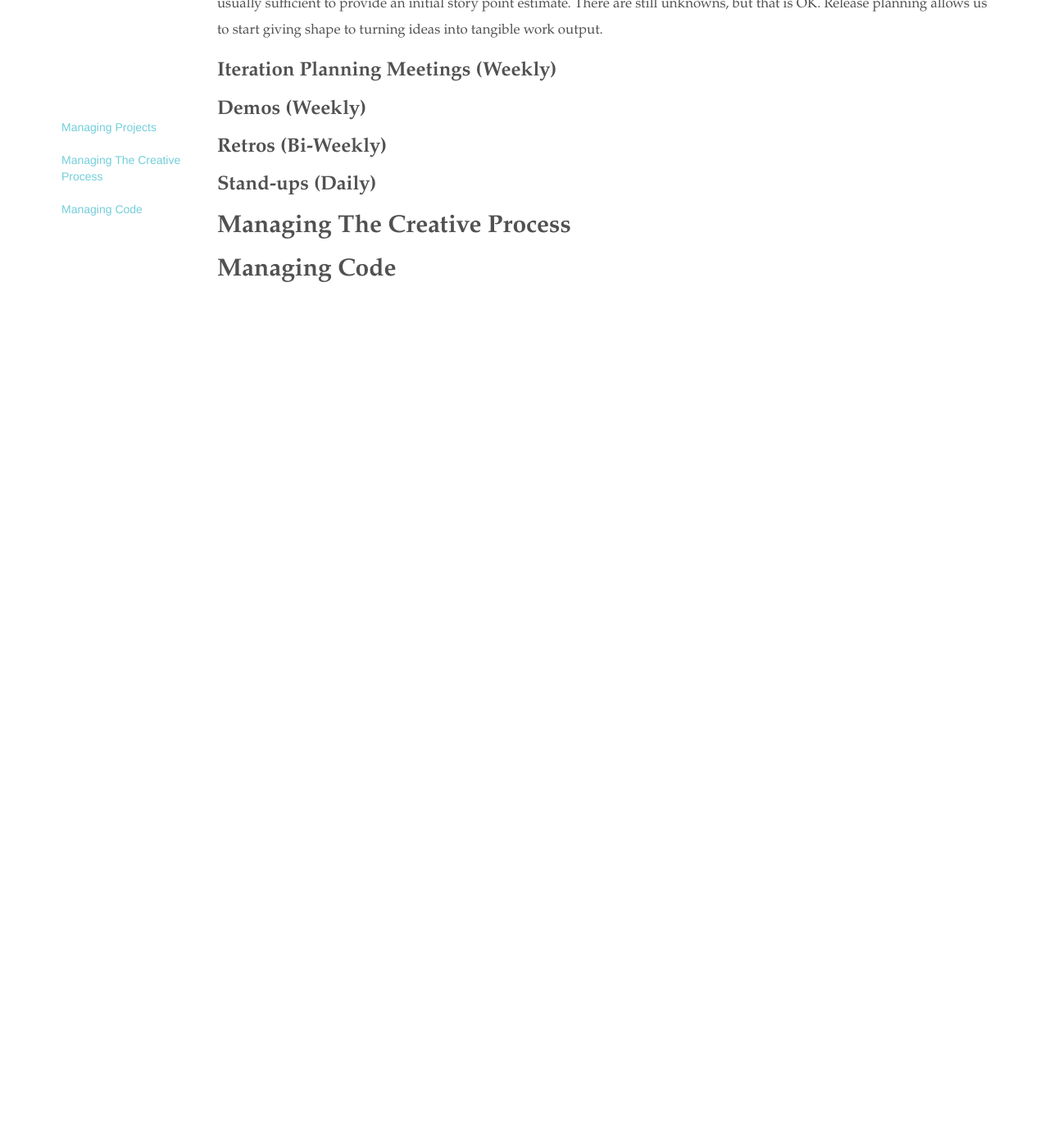
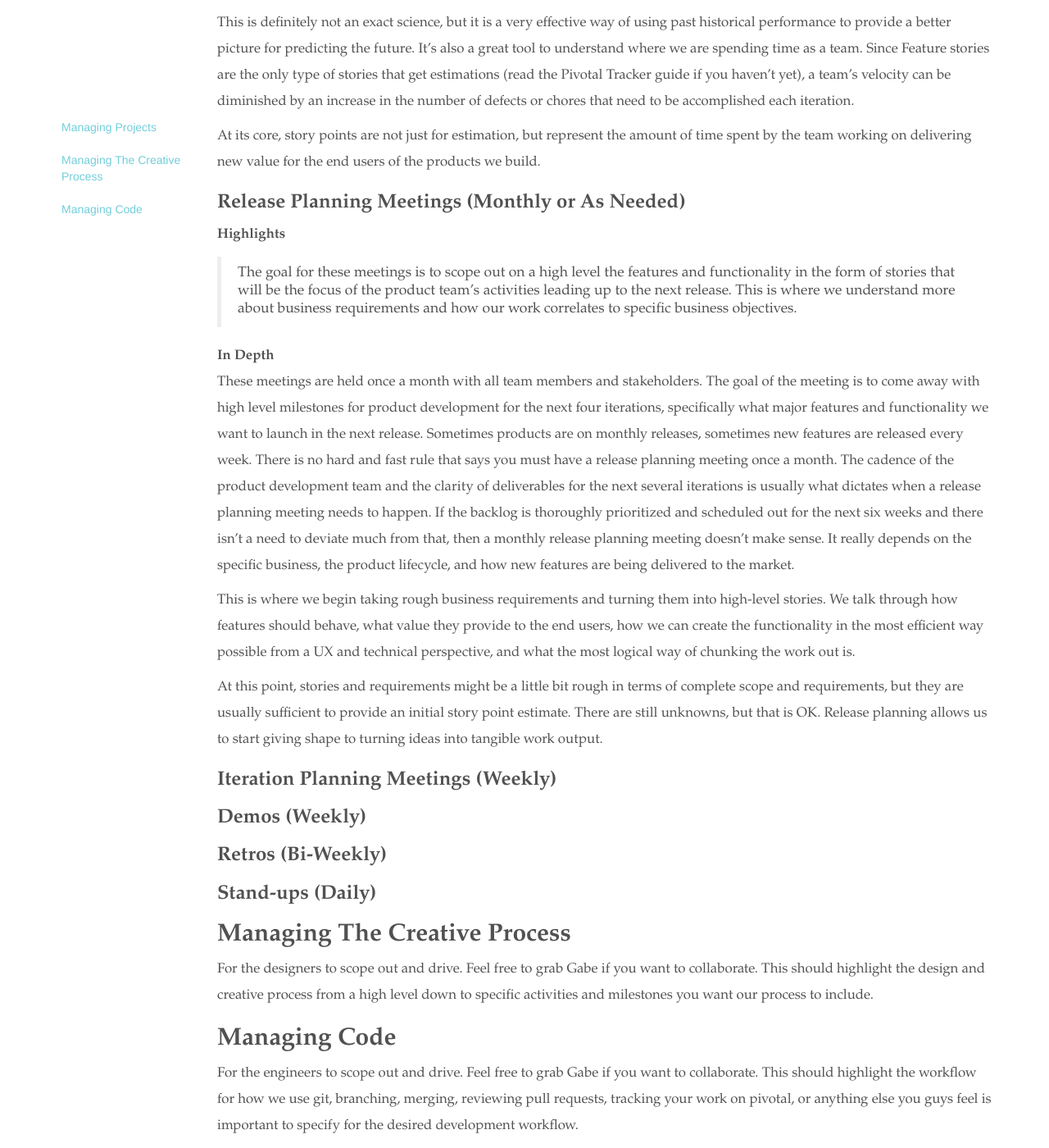
Before and after one commit to cramerdev/docs, a Jekyll site: the page built from _posts/2013-9-24-workflow.markdown, in a window 1280 px wide and 1400 px high, scrolled down 3430 px. Shown: the whole window at 82% size. Built offline with Jekyll 4.4.1, drawn with Linux system fonts in a browser that asks for light colours; nearby versions of some CDN libraries; before the commit the page ends 3786 px from its top, so only the background shows below that; some of the changed text lies outside the part shown.

Commit message:
Progress on Workflow
I also highlighted sections of the docs for the folks who need to take
ownership in driving the creation of their standards - Design (orange)
and engineering (red)

As always, i totally will help wherever and whenever, but I need other
folks to help come to the consensus for engineering and design related
activites.

```diff
--- a/_posts/2013-9-24-guiding-principles.markdown
+++ b/_posts/2013-9-24-guiding-principles.markdown
@@ -2,6 +2,7 @@
 layout: page
 title: Guiding Principles
 ---
+<span class="highlight-designers">Josh Cramer needs to review this and make final tweaks before we say it's "done done"</span>
 
 The vision for Cramer Dev and the core values that we adopt as a company provide us the framework and latitude to act autonomously in our quest to deliver exceptional value to our clients and the people who use our products. We have a clearly defined purpose for doing what we do, and we have core values that outline the attitude through which we work towards accomplishing the vision.
 
--- a/_posts/2013-9-24-workflow.markdown
+++ b/_posts/2013-9-24-workflow.markdown
@@ -5,10 +5,11 @@
 ---
 
 Here at Cramer Dev, we whole heartedly believe that the most effective way to build interactive products hinges on two key principles:
+
 1. *Be Agile* - Business needs are constantly evolving. By structuring our work deliverables in smaller chunks and shipping products more often, we have the opportunity to both deliver value to the market more quickly and also to learn and validate our assumptions sooner rather than later. If you haven't read it yet, check out the [Manifesto For Agile Software Development](http://agilemanifesto.org/)
 2. *Run Lean* - Make assumptions, create hypothesis, develop tests, and obtain validated learning about what the market really wants. This is where we get to put on our mad scientist hat and use empirical data to ensure we are building something with the right product to market fit. If you're unfamiliar with the concept of "lean development," you can check out this [great resource from Ash Maurya](http://practicetrumpstheory.com/blog/)
 
-We've implemented these principles into our daily workflow in the various disciplines we practice from how we manage projects to how we develop our applications.
+We've implemented these principles into our daily workflow in the various disciplines we practice from how we manage projects to how we develop our applications. In the following sections, you can learn all of the details by reading the In Depth portions or grab the key takeaways by glancing at the Highlights.
 
 ## Managing Projects
 On a high level, our project management process is comprised of a series of recurring events - release planning meetings, iteration planning meetings, stand-ups, demos, and retros.
@@ -17,7 +18,11 @@
 
 ### How Work Gets Defined and Estimated
 #### Turning Requirements Into Stories
-Whether it's designing a layout or writing code for a feature, the starting point for organizing any work to be done is turning business requirements into stories. In the spirit of being agile and focusing on delivering real value to the people who use our products, we believe in structuring our work around stories written from the customer's perspective.
+**Highlights**
+  > Stories should be written from the perspective of customer in this format - "As an (Who *[User Role]*), I want (What *[Feature]*) so that (Why *[Problem that the feature will solve for the user]*). "
+
+**In Depth**
+  Whether it's designing a layout or writing code for a feature, the starting point for organizing any work to be done is turning business requirements into stories. In the spirit of being agile and focusing on delivering real value to the people who use our products, we believe in structuring our work around stories written from the customer's perspective.
 
 Why you might ask? We've found that it's really easy to work on things that don't directly correlate to added value for the end users. This means wasted time and money on developing functionality that will not have the return on investment our client's really want. By filtering all of the requirements through the lens of the customers, we are able to quickly see what features are important to the users and what things we could probably hold off on.
 
@@ -30,19 +35,34 @@
 This criteria then forces the product team to think critically about the best way to solve that problem and deliver functionality that allows the user to accomplish their goal.
 
 #### How We Manage The Stories
+**Highlights**
+> We use Pivotal Tracker to manage stories. You should read the [Getting Started Guide](https://www.pivotaltracker.com/help/gettingstarted) to familiarize yourself with the workflow.
+
+**In Depth**
 Fortunately, there is already a great solution for project managers to communicate and track stories for development projects. We prefer to use [Pivotal Tracker](https://www.pivotaltracker.com) to keep track of our stories as a product team. For the sake of brevity, i'll refer you to their [Getting Started Guide](https://www.pivotaltracker.com/help/gettingstarted) to get the background you need on how to use the tool, how to understand the different types of stories (Features, Chores, Bugs, and Releases), and basic workflow.
 
 #### Understanding The Story Status and Lifecycle
+**Highlights**
+>*"Start"* when you begin working on the story. *Finish* when you're ready for code review. *Deliver* when it's ready for acceptance from a product owner or QA. *Restart* to fix the defects when the story gets rejected.
+
+**In Depth**
 It is important to know the basic workflow for managing story statuses. The lifecycle of a story follows this general timeline:
+
 1. Story is created in the icebox and requirements are added. Once it's time for the big show, the story is dragged over to the backlog and prioritized.
 2. Each week, the team spends a bit of time grooming the backlog by going through un-estimated stories, reviewing the requirements, and estimating their story point value.
-3. When the story comes up in the queue for the weekly iteration and a team member is ready to start working on it, they **"start"** the story.
-4. Once the team member has completed the story and is ready for collaborative review, they **"finish"** the story. This indicates the majority of the work is done, but it's not ready for final QA and acceptance testing.
-5. When the story makes its way onto staging or somewhere that it can be officially tested, the team member **"delivers"** the story.
-6. At this point, the product owner reviews the fully functioning deliverables of the story and either **"accepts"** or **"rejects"** the story based on whether or not it meets the "done done" criteria.
-7. If the story is accepted, it's considered completed. If it is rejected, the story has a **"restart"** state. Once the team member working on story restarts it, it follows the same process and flow in steps #4-#6.
+3. When the story comes up in the queue for the weekly iteration and a team member is ready to start working on it, they *"start"* the story.
+4. Once the team member has completed the story and is ready for collaborative review, they *"finish"* the story. This indicates the majority of the work is done, but it's not ready for final QA and acceptance testing.
+5. When the story makes its way onto staging or somewhere that it can be officially tested, the team member *"delivers"* the story.
+6. At this point, the product owner reviews the fully functioning deliverables of the story and either *"accepts"* or **"rejects"* the story based on whether or not it meets the "done done" criteria.
+7. If the story is accepted, it's considered completed. If it is rejected, the story has a *"restart"* state. Once the team member working on story restarts it, it follows the same process and flow in steps #4-#6.
 
 #### Estimating Stories
+**Highlights**
+> One story point equals an ideal day for you with no blockers or unknowns.
+> Break stories down into smaller stories to keep estimates for each story under 3.
+> All team members are responsible for looking at the backlog throughout an iteration and estimating new stories that have been moved over from the icebox.
+
+**In Depth**
 One of the challenges of building software is estimating how long tasks will take. This inherently complex and unreliable due to the nature of software development. Solving problems that have never been solved before means there is a large amount of risk.
 
 To mitigate this over the long run, we work together as a team to estimate stories with story points. For our projects, 1 story point equals an ideal developer or designer day with no interruptions, blockers, or unknowns. As stories are written and placed in the backlog, team members review the requirements and estimate those stories based on what they feel is the difficulty level and how long they think it will take them.
@@ -62,6 +82,10 @@
 At its core, story points are not just for estimation, but represent the amount of time spent by the team working on delivering new value for the end users of the products we build.
 
 ### Release Planning Meetings (Monthly or As Needed)
+**Highlights**
+> The goal for these meetings is to scope out on a high level the features and functionality in the form of stories that will be the focus of the product team's activities leading up to the next release.  This is where we understand more about business requirements and how our work correlates to specific business objectives.
+
+**In Depth**
 These meetings are held once a month with all team members and stakeholders. The goal of the meeting is to come away with high level milestones for product development for the next four iterations, specifically what major features and functionality we want to launch in the next release. Sometimes products are on monthly releases, sometimes new features are released every week. There is no hard and fast rule that says you must have a release planning meeting once a month. The cadence of the product development team and the clarity of deliverables for the  next several iterations is usually what dictates when a release planning meeting needs to happen. If the backlog is thoroughly prioritized and scheduled out for the next six weeks and there isn't a need to deviate much from that, then a monthly release planning meeting doesn't make sense. It really depends on the specific business, the product lifecycle, and how new features are being delivered to the market.
 
 This is where we begin taking rough business requirements and turning them into high-level stories. We talk through how features should behave, what value they provide to the end users, how we can create the functionality in the most efficient way possible from a UX and technical perspective, and what the most logical way of chunking the work out is.
@@ -77,5 +101,9 @@
 ### Stand-ups (Daily)
 
 ## Managing The Creative Process
+<span class="highlight-designers">For the designers to scope out and drive. Feel free to grab Gabe if you want to collaborate. This should highlight the design and creative process from a high level down to specific activities and milestones you want our process to include.
+</span>
 
 ## Managing Code
+<span class="highlight-engineers">For the engineers to scope out and drive. Feel free to grab Gabe if you want to collaborate. This should highlight the workflow for how we use git, branching, merging, reviewing pull requests, tracking your work on pivotal, or anything else you guys feel is important to specify for the desired development workflow.
+</span>
```
Also changed, not shown: _posts/2013-09-23-code-style.markdown (+3 -6 lines), _posts/2013-09-23-design.markdown (+3 -6 lines), _posts/2013-09-23-infrastructure.markdown (+3 -6 lines).
